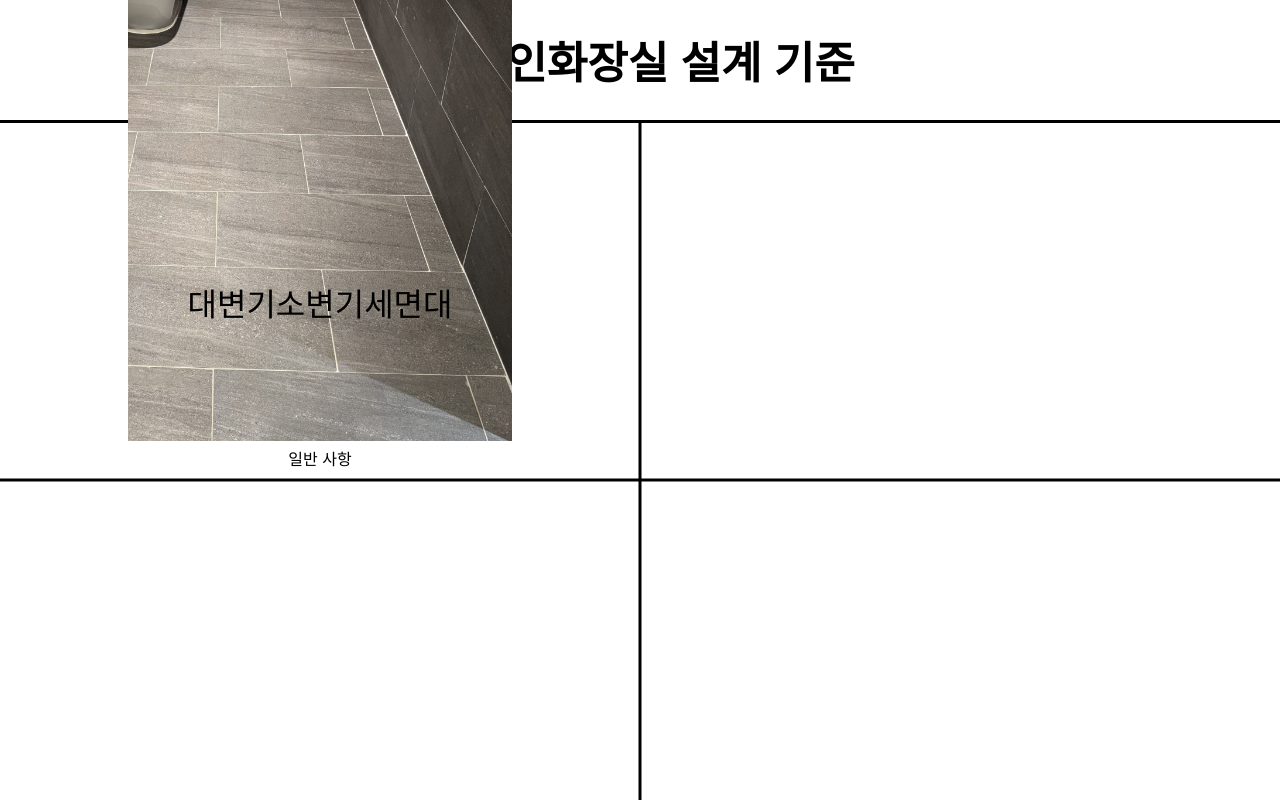
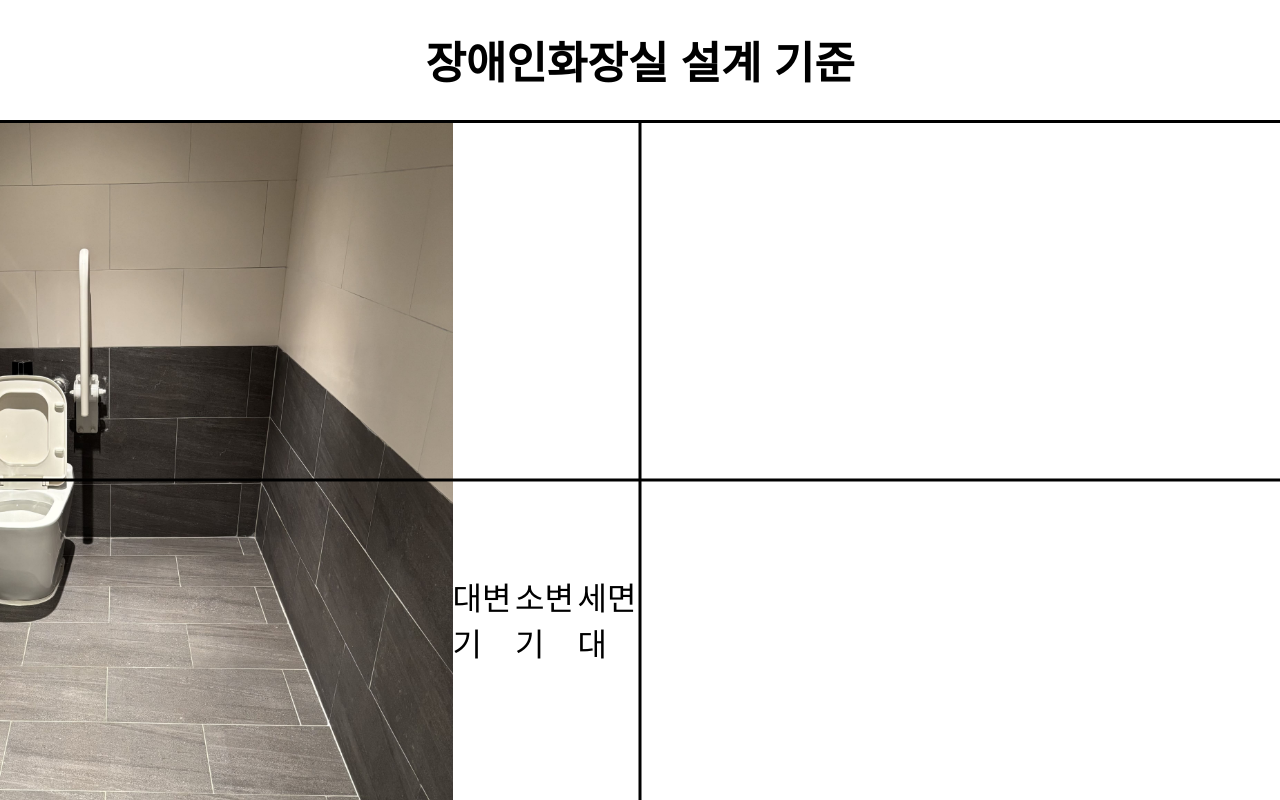
Before and after one commit to dochi7777/restroom, a plain HTML site: page index.html in a window 1280 px wide. Drawn offline with Linux system fonts and the light colour scheme.

Commit message:
Update style.css

```diff
--- a/style.css
+++ b/style.css
@@ -174,18 +174,19 @@ body {
 }
 
 .front-img {
-  position: absolute;
-  bottom: 10px;
-  left: 50%;
-  transform: translateX(-50%);
-  width: 60%;
+  width: 100%;
+  height:100%;
+  display:flex;
+  flex-direction: column;
+  align-items: center;
+  justify-content: center;
   text-align: center;
 }
 
 .front-img img {
   width: 100%;
-  height: auto;
-  display: block;
+  height: 100%;
+  object-fit: contain;
 }
 
 .front-img p {
```
